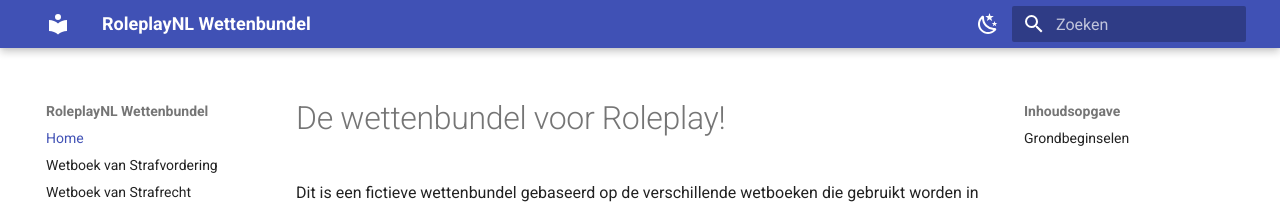
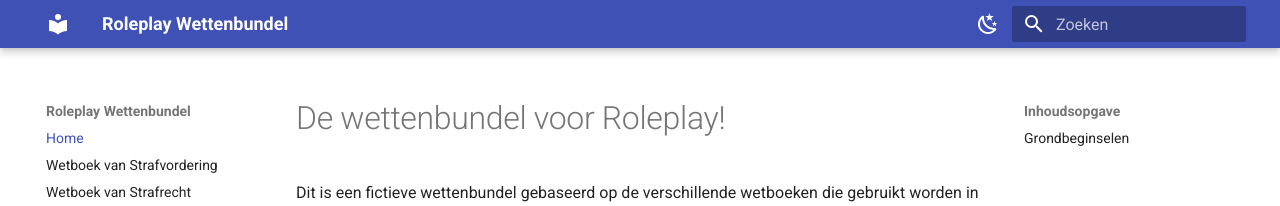
Before and after one commit to EnriqueFernandez20/FutureRP-Wettenbundel, an MkDocs documentation site: the page built from docs/index.md, in a window 1280 px wide. Shown: the top 206 px of the page. Built offline with MkDocs 1.6.1 and Material for MkDocs 9.7.7, drawn with Linux system fonts in a browser that asks for light colours.

Commit message:
Update mkdocs.yml

```diff
--- a/mkdocs.yml
+++ b/mkdocs.yml
@@ -1,6 +1,6 @@
-site_name: RoleplayNL Wettenbundel
+site_name: Roleplay Wettenbundel
 site_url: https://wetten.roleplayneder.land/
-site_description: 'Wettenbundel RoleplayNL'
+site_description: 'Roleplay Wettenbundel'
 site_author: 'RoleplayNL'
 
 copyright: Copyright &copy; 2022-2023 RoleplayNL
```
